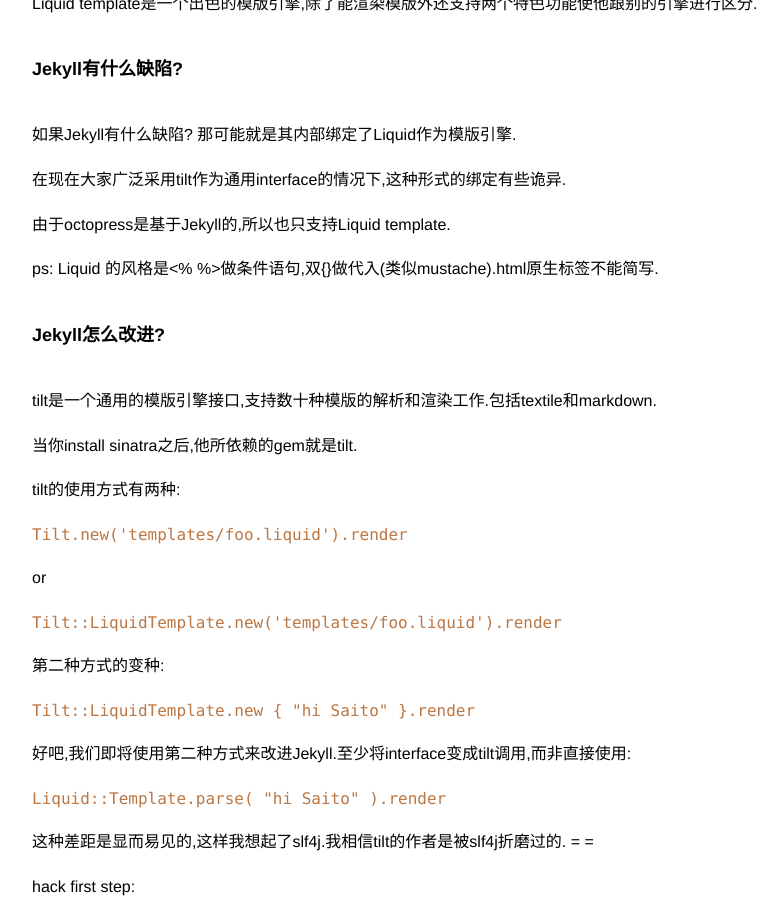
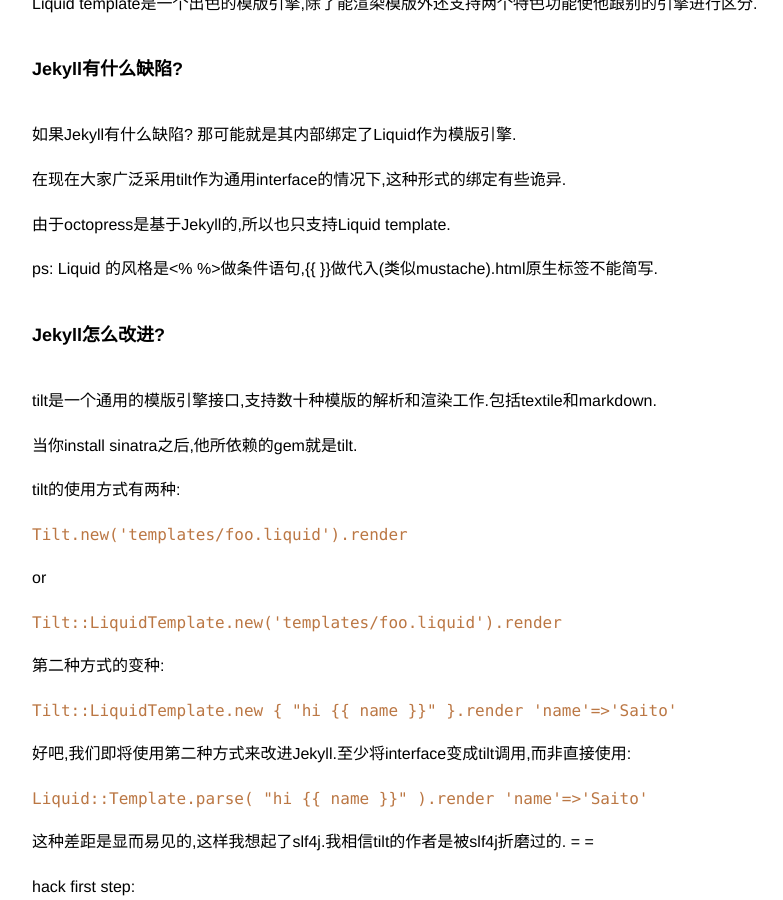
Before and after one commit to SaitoWu/saitowu.github.com, a Jekyll site: the page built from _posts/2011-09-04-Jekyll-Works.md, in a window 1280 px wide and 900 px high, scrolled down 754 px. Shown: the whole window, without its empty margins (128-911 px from the left). Built offline with Jekyll 4.4.1, drawn with Linux system fonts in a browser that asks for light colours; Markdown is read by kramdown in place of the engine named in the settings; comment, search, counter and statistics services are not loaded.

Commit message:
post fix the {{ }} on liquid

```diff
--- a/_posts/2011-09-04-Jekyll-Works.md
+++ b/_posts/2011-09-04-Jekyll-Works.md
@@ -31,7 +31,7 @@
 
 由于octopress是基于Jekyll的,所以也只支持Liquid template.
 
-ps: Liquid 的风格是<% %>做条件语句,双{}做代入(类似mustache).html原生标签不能简写.
+ps: Liquid 的风格是<% %>做条件语句,{{ "{{ " }}}}做代入(类似mustache).html原生标签不能简写.
 
 ### Jekyll怎么改进?
 
@@ -49,11 +49,11 @@
 
 第二种方式的变种:
 
-    Tilt::LiquidTemplate.new { "hi Saito" }.render
+    Tilt::LiquidTemplate.new { "hi {{ "{{" }} name }}" }.render 'name'=>'Saito'
 
 好吧,我们即将使用第二种方式来改进Jekyll.至少将interface变成tilt调用,而非直接使用:
 
-    Liquid::Template.parse( "hi Saito" ).render
+    Liquid::Template.parse( "hi {{ "{{" }} name }}" ).render 'name'=>'Saito'
 
 这种差距是显而易见的,这样我想起了slf4j.我相信tilt的作者是被slf4j折磨过的. = =
 
```
